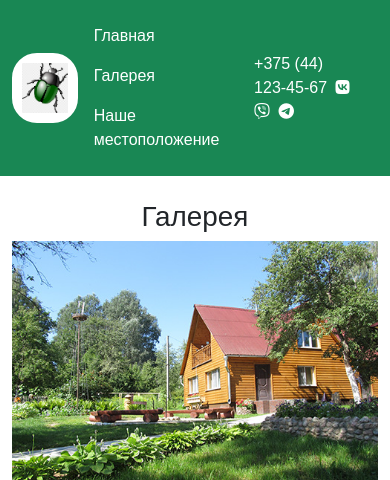
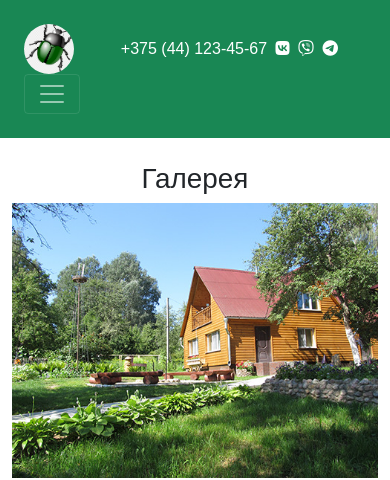
Before and after one commit to olegzig/RPI, a plain HTML site: page gallery.html in a window 390 px wide. Shown: the top 480 px of the page. Drawn offline with nearby package versions, Linux system fonts and the light colour scheme.

Commit message:
адаптивный Header

```diff
--- a/gallery.html
+++ b/gallery.html
@@ -12,22 +12,36 @@
 
 <body>
     <header class="bg-success text-white py-3">
-        <div class="container d-flex justify-content-between align-items-center">
-            <div class="logo">
+        <nav class="navbar navbar-dark navbar-expand-lg container d-flex justify-content-between align-items-center">
+            <div class="container-fluid">
+                <div class="logo navbar-brand p-0">
                     <img src="/Images/logo.png" alt="Логотип" style="max-height: 50px;">
                 </div>
-            <nav class="nav">
-                <a href="index.html" class="nav-link text-white">Главная</a>
+                <div class="collapse navbar-collapse justify-content-end text-end" id="navbarNav">
+                    <ul class="navbar-nav">
+                        <li class="nav-item">
+                            <a href="index.html" class="nav-link active text-white">Главная</a>
+                        </li>
+                        <li class="nav-item">
                             <a href="gallery.html" class="nav-link text-white">Галерея</a>
+                        </li>
+                        <li class="nav-item">
                             <a href="maps.html" class="nav-link text-white">Наше местоположение</a>
-            </nav>
+                        </li>
+                    </ul>
+                </div>
                 <div class="contacts me-4">
                     <a href="#" class="text-white me-1">+375 (44) 123-45-67</span>
                         <a href="#" class="text-white me-1"><i class="fa-brands fa-vk" aria-hidden="true"></i></a>
                         <a href="#" class="text-white me-1"><i class="fa-brands fa-viber"></i></a>
                         <a href="#" class="text-white me-1"><i class="fa-brands fa-telegram" aria-hidden="true"></i></a>
                 </div>
+                <button class="navbar-toggler" type="button" data-bs-toggle="collapse" data-bs-target="#navbarNav"
+                    aria-controls="navbarNav" aria-expanded="false" aria-label="Toggle navigation">
+                    <span class="navbar-toggler-icon"></span>
+                </button>
             </div>
+        </nav>
     </header>
 
     <main class="container mt-4">
--- a/style.css
+++ b/style.css
@@ -5,7 +5,8 @@ body {
 a {
     text-decoration: none;
 }
-a:hover{
+
+a:hover {
     text-decoration: underline;
 }
 
@@ -31,7 +32,10 @@ h3 {
     background-color: #f8f9fa;
 }
 
-.logo {
-    border: 10px solid white;
+.logo img{
+    border: 0;
     border-radius: 25px;
+    background: #f4f4f4;
+    height: 50px;
+    width: 50px;
 }
```
Also changed, not shown: index.html (+19 -5 lines), maps.html (+19 -5 lines). Lines whose indentation alone changed are shown as unchanged.
